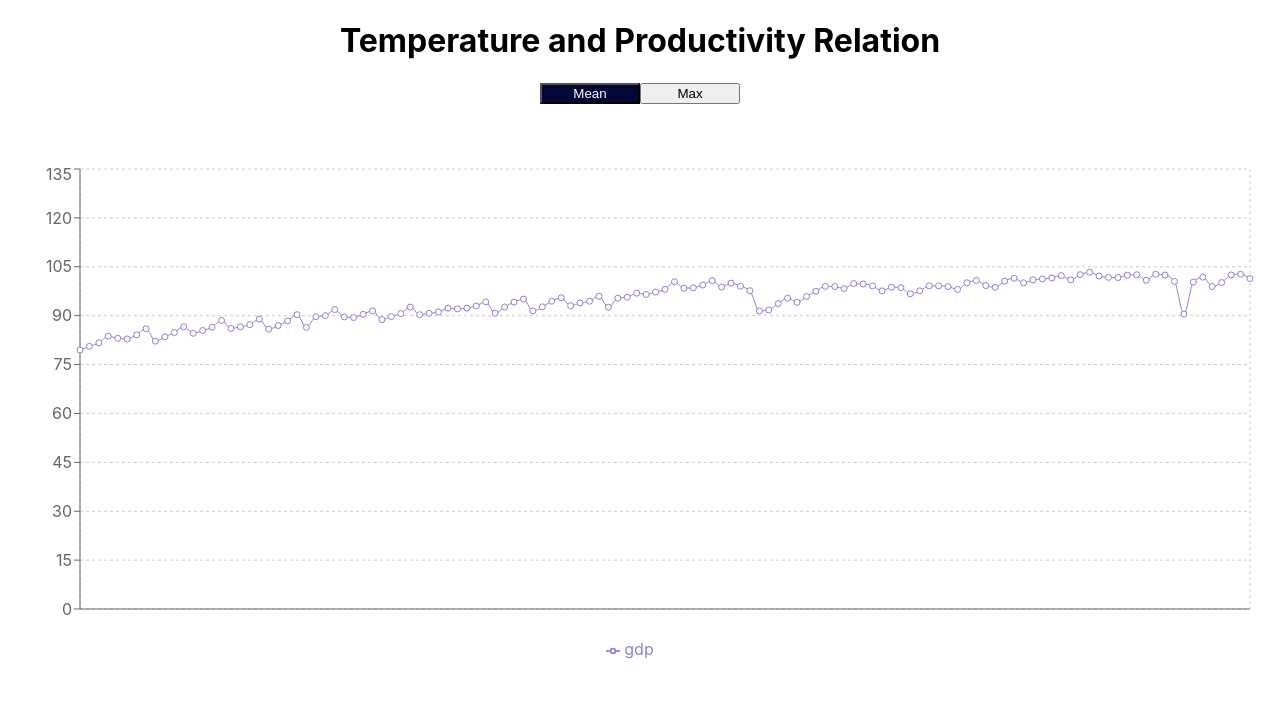
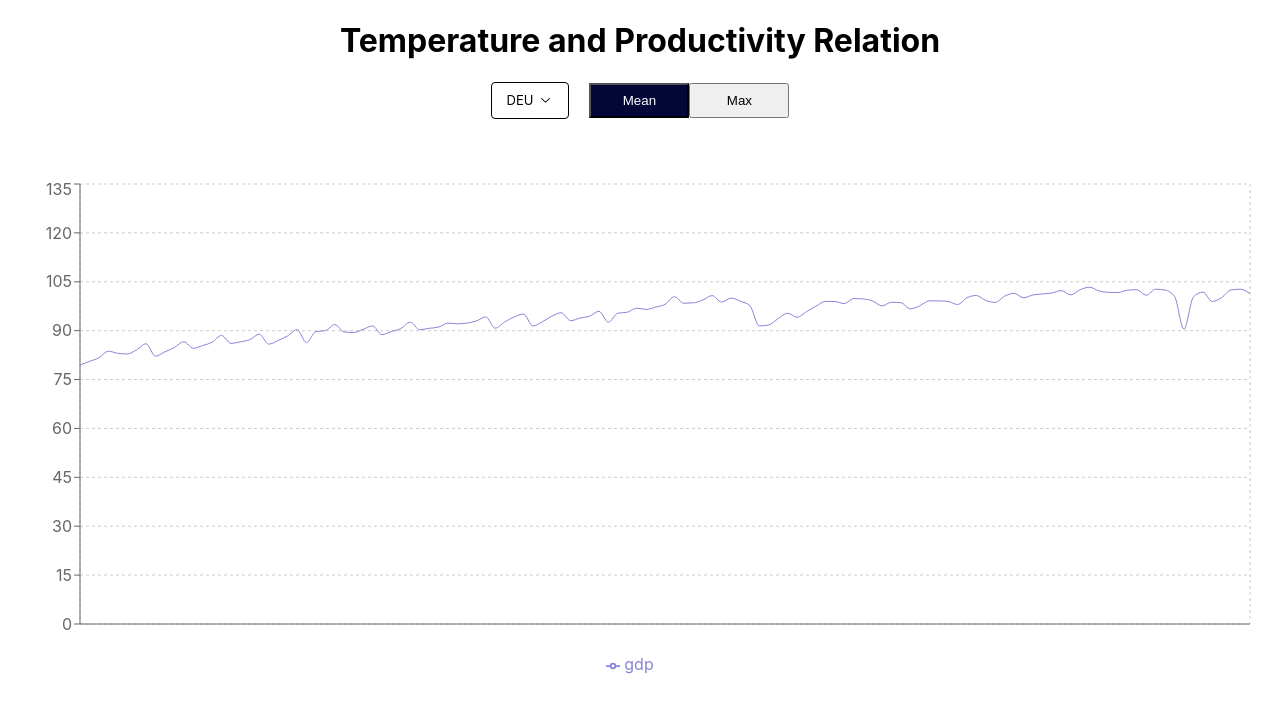
Before and after one commit to gndz07/minihackathon-heatwaves, a React (Create React App) app: page / in a window 1280 px wide. Shown: the top 712 px of the page. Built offline with nearby package versions, Linux system fonts and the light colour scheme.

Commit message:
feat: country selection

```diff
--- a/package.json
+++ b/package.json
@@ -4,6 +4,8 @@
   "homepage": "https://gndz07.github.io/minihackathon-heatwaves",
   "private": true,
   "dependencies": {
+    "@radix-ui/react-icons": "^1.1.1",
+    "@radix-ui/react-select": "^1.0.0",
     "@radix-ui/react-toggle-group": "^1.0.0",
     "@stitches/react": "^1.2.8",
     "@testing-library/jest-dom": "^5.16.4",
--- a/src/App.js
+++ b/src/App.js
@@ -13,10 +13,13 @@ import {
   Legend,
   ResponsiveContainer,
 } from "recharts";
+import SelectCountry from "./SelectCountry";
 
 const ToggleContainer = styled(ToggleGroup.Root, {
   display: "inline-flex",
   backgroundColor: "transparent",
+  marginLeft: "20px",
+  borderRadius: 4,
 });
 
 const ToggleItem = styled(ToggleGroup.Item, {
@@ -24,6 +27,7 @@ const ToggleItem = styled(ToggleGroup.Item, {
   width: "100px",
   justifyContent: "center",
   alignItems: "center",
+  padding: "8px",
 
   "&:hover": {
     cursor: "pointer",
@@ -41,7 +45,7 @@ function App() {
   const [parsedTempData, setParsedTempData] = useState([]);
   const [parsedGdpData, setParsedGdpData] = useState([]);
   const [dataset, setDataset] = useState([]);
-
+  console.log(countryCode);
   // get temperature data
   useEffect(() => {
     getData({
@@ -80,8 +84,6 @@ function App() {
     }
   }, [parsedGdpData]);
 
-  console.log(dataset);
-
   return (
     <div className="App">
       <header className="App-header">
@@ -90,6 +92,10 @@ function App() {
 
       <main>
         <div className="toggle-btn-container">
+          <SelectCountry
+            currentCountry={countryCode}
+            setCountry={setCountryCode}
+          />
           <ToggleContainer
             type="single"
             value={meanMax}
@@ -126,7 +132,8 @@ function App() {
                 type="monotone"
                 dataKey="gdp"
                 stroke="#8884d8"
-                activeDot={{ r: 5 }}
+                activeDot={{ r: 3 }}
+                dot={false}
               />
               {/* <Line yAxisId="right" type="monotone" dataKey="uv" stroke="#82ca9d" /> */}
             </LineChart>
--- /dev/null
+++ b/src/SelectCountry.jsx
@@ -0,0 +1,136 @@
+import * as SelectPrimitive from "@radix-ui/react-select";
+import { styled } from "@stitches/react";
+import {
+  CheckIcon,
+  ChevronDownIcon,
+  ChevronUpIcon,
+} from "@radix-ui/react-icons";
+
+const countryList = ["DEU", "GRC", "HUN", "IRL", "ISL", "ISR", "ITA"];
+
+const SelectTrigger = styled(SelectPrimitive.SelectTrigger, {
+  all: "unset",
+  display: "inline-flex",
+  alignItems: "center",
+  justifyContent: "center",
+  borderRadius: 4,
+  padding: "0 15px",
+  fontSize: 13,
+  lineHeight: 1,
+  height: 35,
+  gap: 5,
+  backgroundColor: "white",
+  color: "black",
+  border: "1px solid black",
+  span: { color: "Black" },
+  "&:hover": { backgroundColor: "rgba(9, 11, 15, 0.15)", cursor: "pointer" },
+  "&:focus": { boxShadow: `0 0 0 2px black` },
+  "&[data-placeholder]": { color: "rgba(9, 11, 15, 0.15)" },
+});
+
+const SelectIcon = styled(SelectPrimitive.SelectIcon, {
+  color: "AliceBlue",
+});
+
+const SelectContent = styled(SelectPrimitive.Content, {
+  overflow: "hidden",
+  backgroundColor: "white",
+  borderRadius: 6,
+  boxShadow:
+    "0px 10px 38px -10px rgba(22, 23, 24, 0.35), 0px 10px 20px -15px rgba(22, 23, 24, 0.2)",
+});
+
+const SelectViewport = styled(SelectPrimitive.Viewport, {
+  padding: 5,
+  backgroundColor: "white",
+});
+
+const SelectItem = styled(SelectPrimitive.Item, {
+  all: "unset",
+  fontSize: 13,
+  lineHeight: 1,
+  color: "black",
+  borderRadius: 3,
+  display: "flex",
+  alignItems: "center",
+  height: 25,
+  padding: "0 35px 0 25px",
+  position: "relative",
+  userSelect: "none",
+
+  "&[data-disabled]": {
+    color: "grey",
+    pointerEvents: "none",
+  },
+
+  "&[data-highlighted]": {
+    backgroundColor: "rgba(9, 11, 15, 0.15)",
+    color: "black",
+    cursor: "pointer",
+  },
+});
+
+const SelectItemIndicator = styled(SelectPrimitive.ItemIndicator, {
+  position: "absolute",
+  left: 0,
+  width: 25,
+  display: "inline-flex",
+  alignItems: "center",
+  justifyContent: "center",
+});
+
+const scrollButtonStyles = {
+  display: "flex",
+  alignItems: "center",
+  justifyContent: "center",
+  height: 25,
+  backgroundColor: "white",
+  color: "AliceBlue",
+  cursor: "default",
+};
+
+const SelectScrollUpButton = styled(
+  SelectPrimitive.ScrollUpButton,
+  scrollButtonStyles
+);
+
+const SelectScrollDownButton = styled(
+  SelectPrimitive.ScrollDownButton,
+  scrollButtonStyles
+);
+
+const SelectCountry = ({ currentCountry, setCountry }) => {
+  return (
+    <SelectPrimitive.Root
+      value={currentCountry}
+      onValueChange={(v) => setCountry(v)}
+    >
+      <SelectTrigger aria-label="Country">
+        <SelectPrimitive.Value placeholder="Select a country" />
+        <SelectIcon>
+          <ChevronDownIcon />
+        </SelectIcon>
+      </SelectTrigger>
+      <SelectContent>
+        <SelectScrollUpButton>
+          <ChevronUpIcon />
+        </SelectScrollUpButton>
+        <SelectViewport>
+          {countryList.map((country, idx) => (
+            <SelectItem key={idx} value={country}>
+              <SelectPrimitive.ItemText>{country}</SelectPrimitive.ItemText>
+              <SelectItemIndicator>
+                <CheckIcon />
+              </SelectItemIndicator>
+            </SelectItem>
+          ))}
+        </SelectViewport>
+        <SelectScrollDownButton>
+          <ChevronDownIcon />
+        </SelectScrollDownButton>
+      </SelectContent>
+    </SelectPrimitive.Root>
+  );
+};
+
+export default SelectCountry;
```
Also changed, not shown: 1 other file (tests, documents, lock files or other folders).
